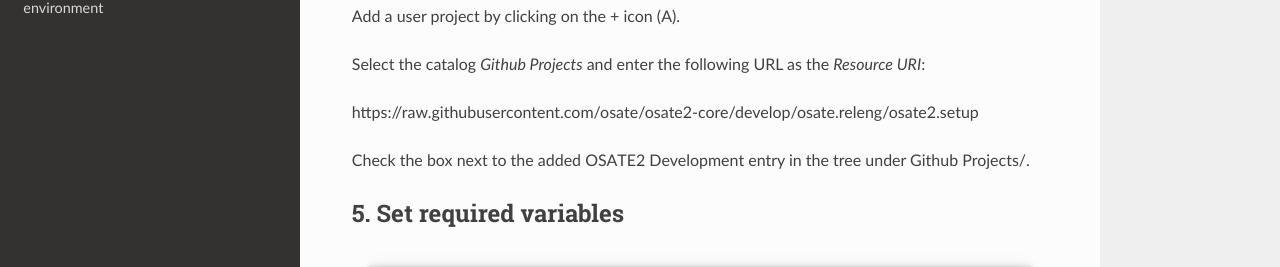
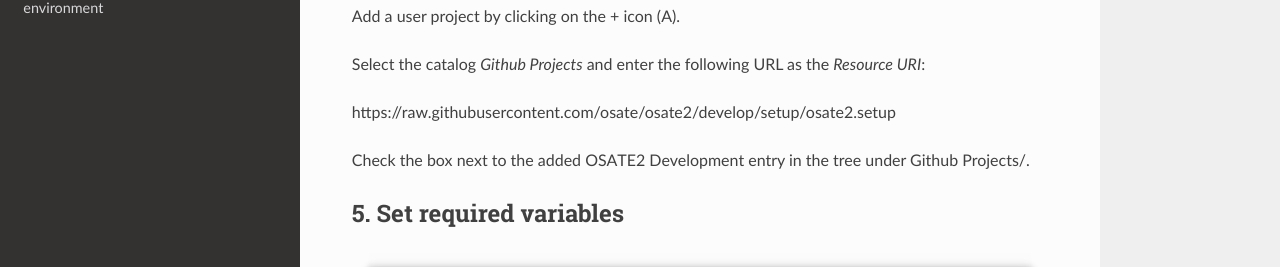
Before and after one commit to osate/website, a Sphinx documentation site: the page built from source/setup-development.md, in a window 1280 px wide and 900 px high, scrolled down 2644 px. Shown: the part 155-422 px from the top of the window. Built offline with Sphinx 7.4.7 and the Read the Docs theme 2.0.0, drawn with Linux system fonts in a browser that asks for light colours; some of the changed lines change nothing that is shown.

Commit message:
update URL for oomph setup

```diff
--- a/source/setup-development.md
+++ b/source/setup-development.md
@@ -36,7 +36,7 @@
 
 Select the catalog *Github Projects* and enter the following URL as the *Resource URI*:
 
-https://raw.githubusercontent.com/osate/osate2-core/develop/osate.releng/osate2.setup
+https://raw.githubusercontent.com/osate/osate2/develop/setup/osate2.setup
 
 Check the box next to the added OSATE2 Development entry in the tree under Github Projects/<User>.
 
```
